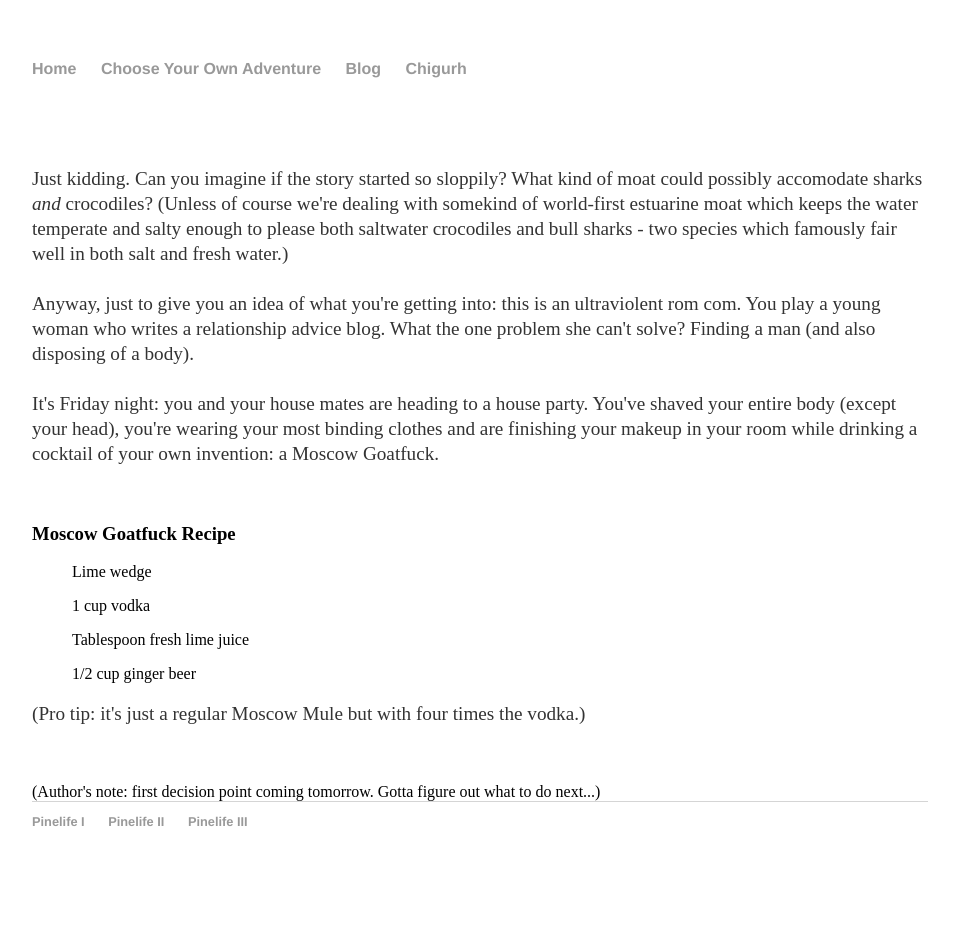
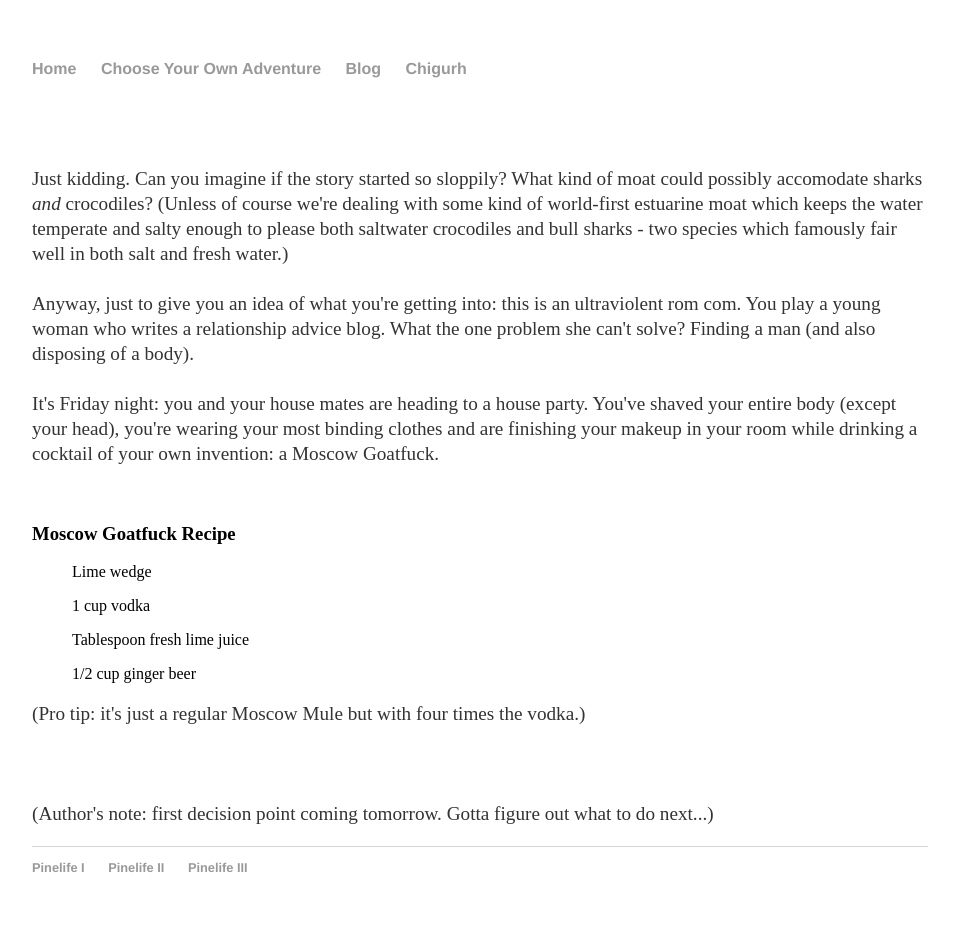
Before and after one commit to Pinelife/pinelife.github.io, a Jekyll site: the page built from Hellhole/Room1.html, in a window 1280 px wide. Shown: the whole page, without its empty margins (160-1119 px from the left). Built offline with Jekyll 4.4.1, drawn with Linux system fonts in a browser that asks for light colours; before the commit the page ends 900 px from its top, so only the background shows below that.

Commit message:
Update Room1.html

```diff
--- a/Hellhole/Room1.html
+++ b/Hellhole/Room1.html
@@ -5,7 +5,7 @@ title: Pinelife
 <br/>
 <br/>
 <br/>
-<p>Just kidding. Can you imagine if the story started so sloppily? What kind of moat could possibly accomodate sharks <i>and</i> crocodiles? (Unless of course we're dealing with somekind of world-first estuarine moat which keeps the water temperate and salty enough to please both saltwater crocodiles and bull sharks - two species which famously fair well in both salt and fresh water.)
+<p>Just kidding. Can you imagine if the story started so sloppily? What kind of moat could possibly accomodate sharks <i>and</i> crocodiles? (Unless of course we're dealing with some kind of world-first estuarine moat which keeps the water temperate and salty enough to please both saltwater crocodiles and bull sharks - two species which famously fair well in both salt and fresh water.)
 <br/>
 <br/>
 Anyway, just to give you an idea of what you're getting into: this is an ultraviolent rom com. You play a young woman who writes a relationship advice blog. What the one problem she can't solve? Finding a man (and also disposing of a body).
@@ -23,4 +23,4 @@ It's Friday night: you and your house mates are heading to a house party. You've
 <p>(Pro tip: it's just a regular Moscow Mule but with four times the vodka.)</p>
 <br/>
 <br/>
-(Author's note: first decision point coming tomorrow. Gotta figure out what to do next...)
+<p>(Author's note: first decision point coming tomorrow. Gotta figure out what to do next...) </p>
```
